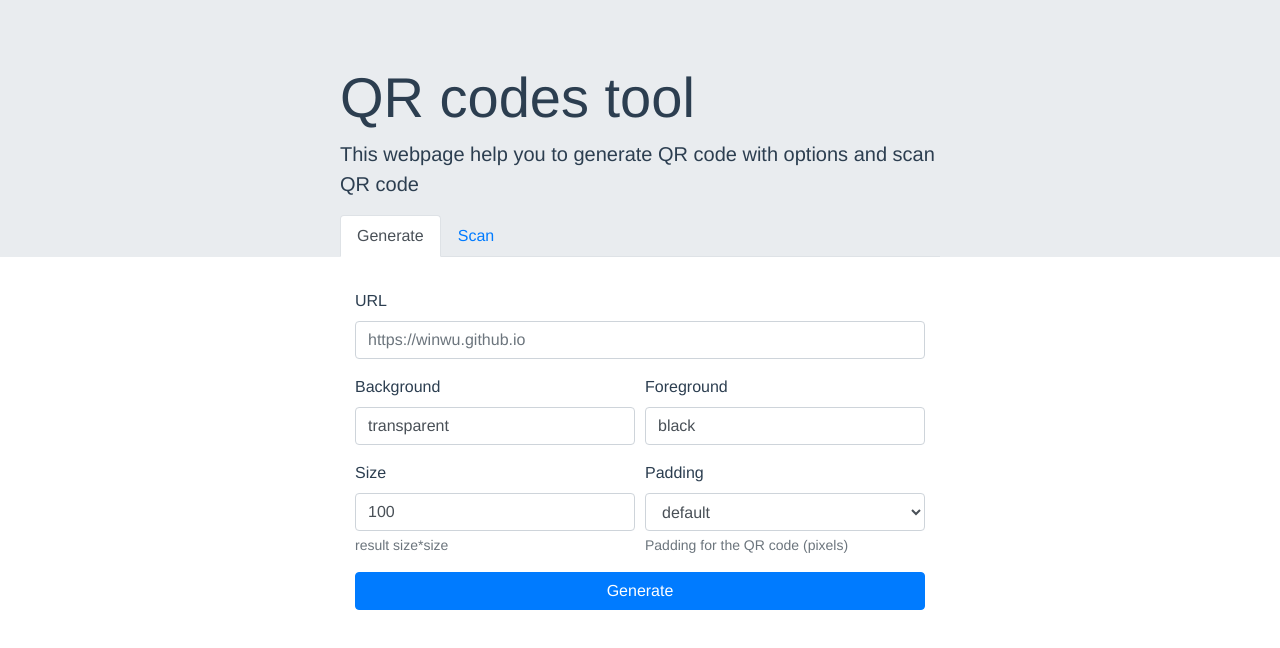
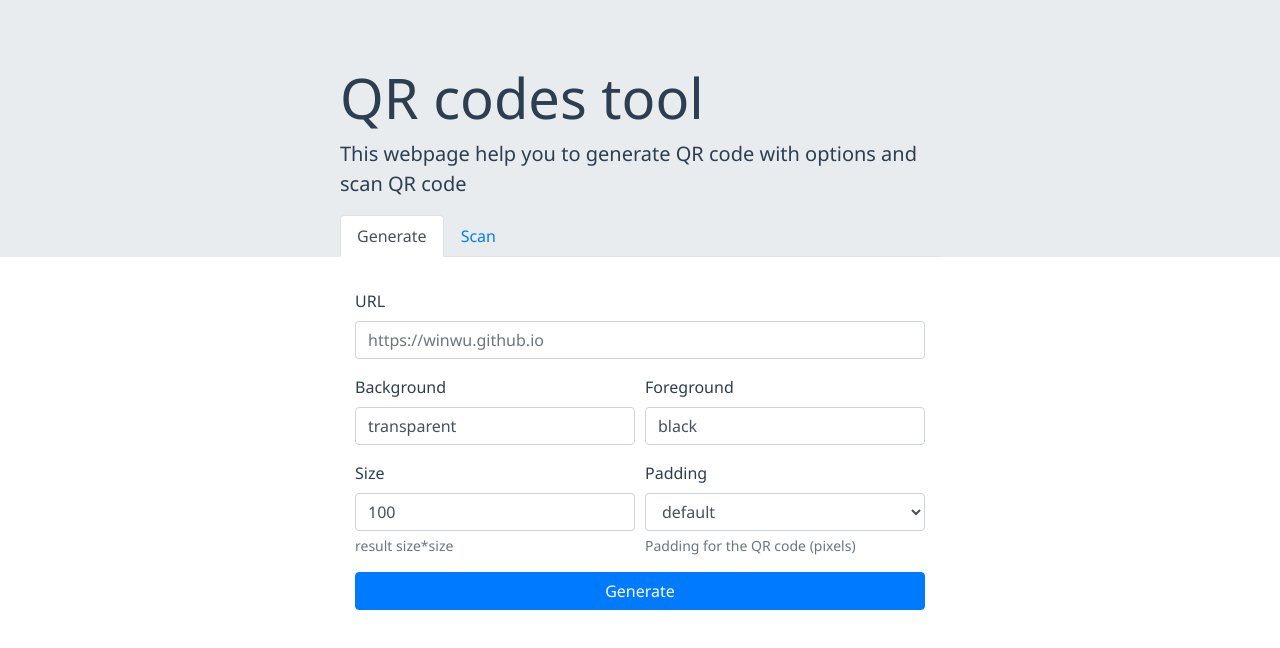
Before and after one commit to winwu/qr-gen, a Vue app: page /#/generate in a window 1280 px wide. Shown: the top 648 px of the page. Built offline with nearby package versions, Linux system fonts and the light colour scheme.

Commit message:
add font

```diff
--- a/public/index.html
+++ b/public/index.html
@@ -6,6 +6,7 @@
     <meta name="viewport" content="width=device-width,initial-scale=1.0">
     <link rel="icon" href="<%= BASE_URL %>favicon.ico">
     <title>qr-gen</title>
+    <link href="https://fonts.googleapis.com/css?family=Noto+Sans" rel="stylesheet">
   </head>
   <body>
     <noscript>
--- a/src/App.vue
+++ b/src/App.vue
@@ -39,7 +39,7 @@ export default {
 
 <style lang="scss">
 #app {
-    font-family: 'Avenir', Helvetica, Arial, sans-serif;
+    font-family: 'Noto Sans', sans-serif;
     color: #2c3e50;
     .site-title {
         @media (max-width: 767px) {
```
